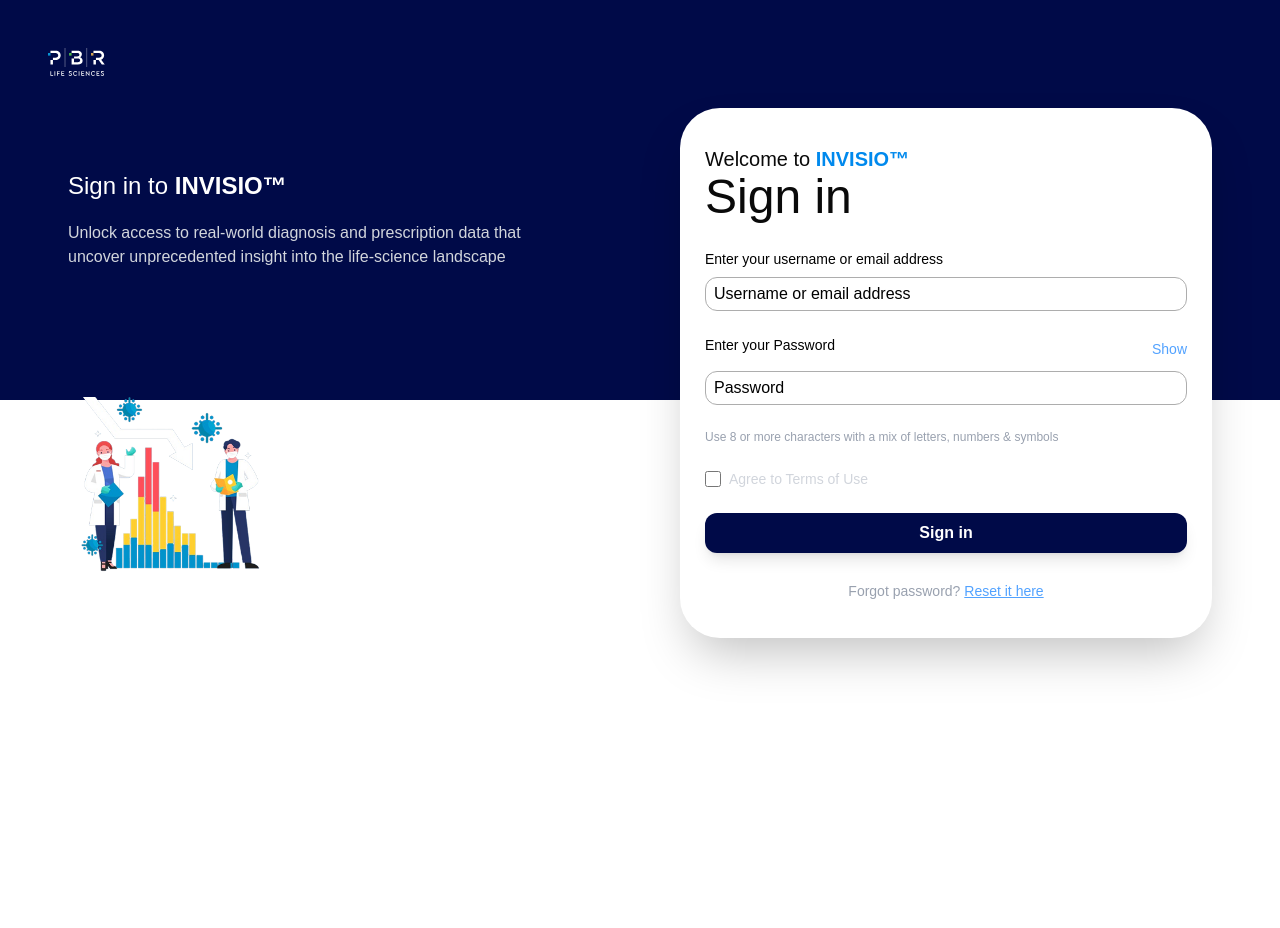
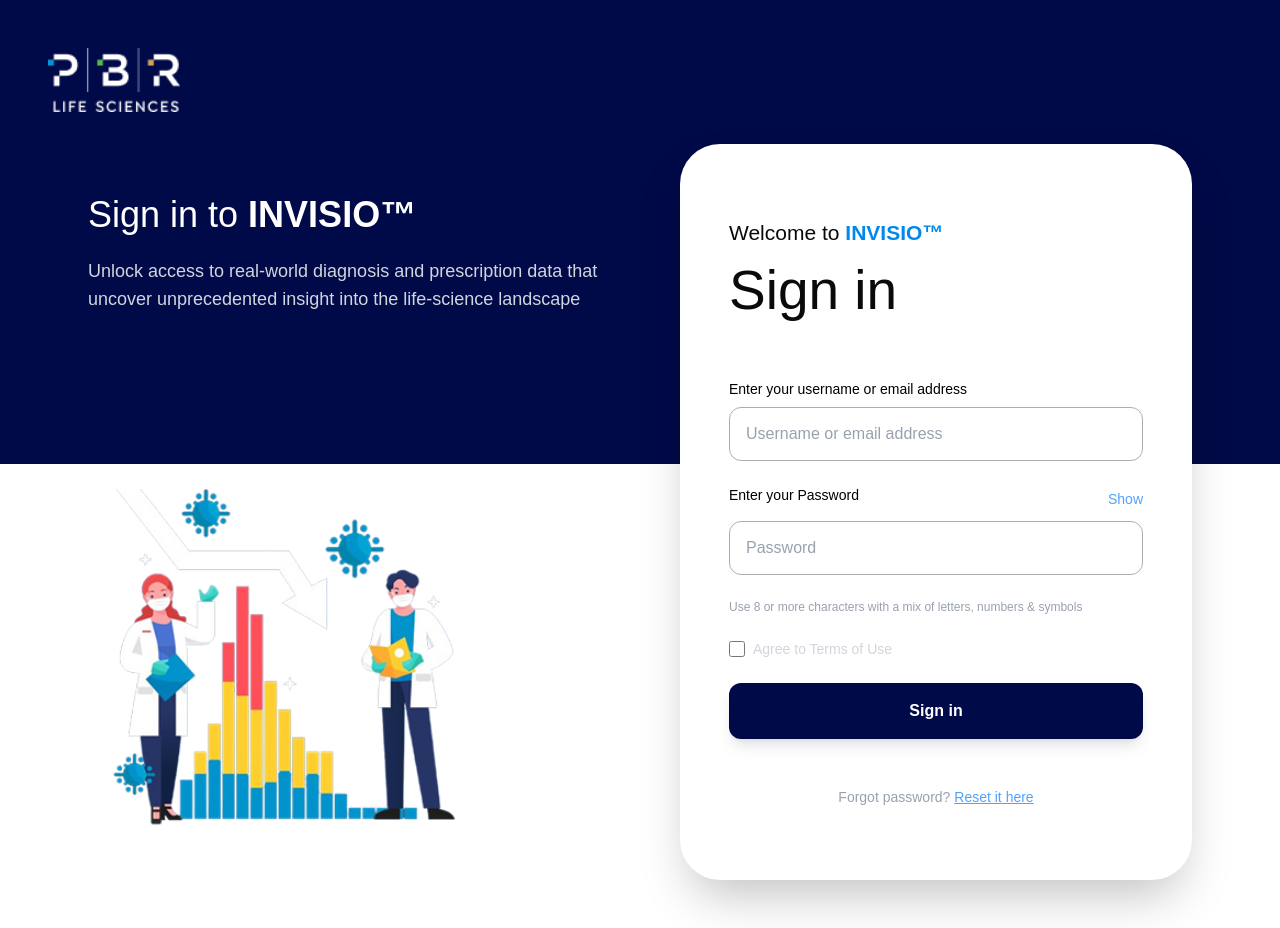
Before and after one commit to olaspanky/inv, a Next.js app: page /auth/login in a window 1280 px wide. Before the commit the page ends 800 px from the top, so only its background shows below. Built offline with nearby package versions, Linux system fonts and the light colour scheme; a web font is replaced by a local one.

Commit message:
first commit

```diff
--- a/src/app/auth/login/page.jsx
+++ b/src/app/auth/login/page.jsx
@@ -73,47 +73,47 @@
   };
 
   return (
-<div className="min-h-screen flex flex-col p-5 lg:p-12 isidora" style={{
+<div className="min-h-screen flex flex-col p-12 isidora" style={{
   background: 'linear-gradient(to bottom, #000A48 0%, #000A48 50%, #ffffff 50%, #ffffff 100%)'
 }}>
         <div>
             <img
-              src="/assets/lo.svg"
+              src="/assets/pbg-logo-white.png"
               alt="PBR Logo"
-              className="2xl:h-12 h-7 w-auto mb-8"
+              className="h-16 w-auto mb-8"
             />
           </div>
 
-<div className='2xl:px-32  flex flex-col items-center justify-center md:px-5 2xl::px-10' >
+<div className='2xl:px-32  flex flex-col items-center justify-center px-5 md:px-10' >
   <div className="w-full  grid md:grid-cols-2 2xl:gap-64 lg:gap-20 items-center ">
         {/* Left - Illustration / Welcome area */}
-        <div className="hidden md:flex flex-col justify-between text-white space-y-8 2xl:h-[80vh] ">
+        <div className="hidden md:flex flex-col justify-between text-white space-y-8 h-[80vh] ">
 
 <div className='flex flex-col gap-5 isidora4'>
-  <h1 className="text-[24px] 2xl:text-[41px]  leading-tight isidora ">
+  <h1 className="text-[36px] 2xl:text-[41px]  leading-tight isidora ">
            Sign in to <span className="font-bold">INVISIO™</span>
           </h1>
 
-          <p className="text-md 2xl:text-lg text-gray-300 max-w-lg">
+          <p className="text-lg text-gray-300 max-w-lg">
             Unlock access to real-world diagnosis and prescription data that uncover unprecedented insight into the life-science landscape
           </p>
 
 </div>
 
           {/* Placeholder for the visual illustration – replace with your actual image or SVG */}
-          <div className="relative mt-24 2xl:mt-">
+          <div className="relative mt-6">
             <div className="absolute inset-0  rounded-2xl" />
             <img
               src="/invi.png" // ← Replace with your scientist + charts image
               alt="Scientists with data visualization"
-              className="relative z-10 w-full max-w-[200px] 2xl:max-w-md  rounded-xl "
+              className="relative z-10 w-full max-w-sm 2xl:max-w-md  rounded-xl "
             />
             {/* You can also use SVG icons / animated bars here if preferred */}
           </div>
         </div>
 
         {/* Right - Login Form */}
-        <div className="bg-white backdrop-blur-md border border-white/10 rounded-[40px] shadow-2xl w-full px-6 py-9 2xl:px-12 2xl:py-18">
+        <div className="bg-white backdrop-blur-md border border-white/10 rounded-[40px] shadow-2xl w-full px-12 py-18">
           <div className="md:hidden mb-8 text-center text-black">
             <img
               src="/invi.png"
@@ -129,11 +129,11 @@
           </div>
 
           <div className='flex flex-col'>
-            <p className='text-xl 2xl:text-[21px]'>Welcome to <span className="text-[#0089ED] font-bold">INVISIO™</span></p>
-            <p className='text-5xl 2xl:text-[55px]'>Sign in</p>
+            <p className='text-[21px]'>Welcome to <span className="text-[#0089ED] font-bold">INVISIO™</span></p>
+            <p className='text-[55px]'>Sign in</p>
           </div>
 
-          <form onSubmit={handleSubmit} className="space-y-6 my-7 2xl:my-12 text-black">
+          <form onSubmit={handleSubmit} className="space-y-6 my-12">
             <div>
               <label className="block mb-2 text-sm font-medium text-black">
                Enter your username or email address
@@ -143,9 +143,8 @@
                 value={form.identifier}
                 onChange={(e) => setForm({ ...form, identifier: e.target.value })}
                 placeholder="Username or email address"
-className="w-full px-2 py-1 2xl:px-4 2xl:py-3.5 bg-white/10 border border-[#ADADAD] rounded-xl text-black placeholder:text-black placeholder:opacity-100 focus:outline-none focus:border-blue-500 focus:ring-1 focus:ring-blue-500 transition"
+                className="w-full px-4 py-3.5 bg-white/10 border border-[#ADADAD] rounded-xl text-white placeholder-gray-400 focus:outline-none focus:border-blue-500 focus:ring-1 focus:ring-blue-500 transition"
               />
-
               {errors.identifier && (
                 <p className="mt-1.5 text-sm text-red-400">{errors.identifier}</p>
               )}
@@ -169,7 +168,7 @@
                 value={form.password}
                 onChange={(e) => setForm({ ...form, password: e.target.value })}
                 placeholder="Password"
-className="w-full px-2 py-1 2xl:px-4 2xl:py-3.5 bg-white/10 border border-[#ADADAD] rounded-xl text-black placeholder:text-black placeholder:opacity-100 focus:outline-none focus:border-blue-500 focus:ring-1 focus:ring-blue-500 transition"
+                className="w-full px-4 py-3.5 bg-white/10 border border-[#ADADAD] rounded-xl text-white placeholder-gray-400 focus:outline-none focus:border-blue-500 focus:ring-1 focus:ring-blue-500 transition"
               />
               {errors.password && (
                 <p className="mt-1.5 text-sm text-red-400">{errors.password}</p>
@@ -199,7 +198,7 @@
             <button
               type="submit"
               disabled={loading}
-              className="w-full p-2 2xl:py-4 bg-[#000A48] hover:bg-blue-700 text-white font-semibold rounded-xl transition disabled:opacity-60 disabled:cursor-not-allowed shadow-lg"
+              className="w-full py-4 bg-[#000A48] hover:bg-blue-700 text-white font-semibold rounded-xl transition disabled:opacity-60 disabled:cursor-not-allowed shadow-lg"
             >
               {loading ? 'Signing in...' : 'Sign in'}
             </button>
```
Lines whose indentation alone changed are shown as unchanged.
